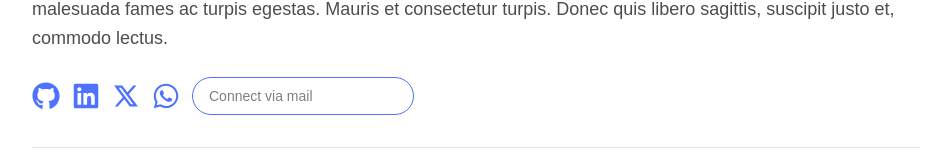
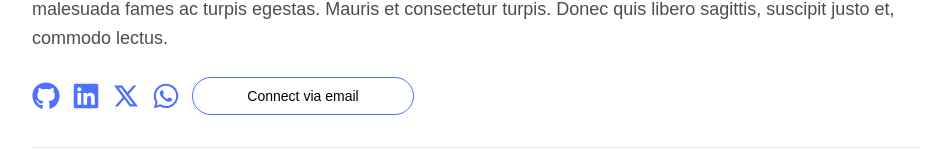
Before and after one commit to BernardSDev/portfolio.frontend, a Next.js app: page / in a window 1280 px wide. Shown: the part 204-371 px from the top of the page, without its empty margins (164-1115 px from the left). Built offline with nearby package versions, Linux system fonts and the light colour scheme; a web font is replaced by a local one.

Commit message:
Modularize Identity component into smaller reusable profile components

```diff
--- /dev/null
+++ b/src/components/ConnectCTA/ConnectCTA.tsx
@@ -0,0 +1,14 @@
+import Link from "next/link"
+
+function ConnectCTA() {
+    return (
+        <Link
+            href="/"
+            className={"w-full md:w-1/4 min-w-[180px] border border-primary px-4 py-2 rounded-full text-sm text-center hover:bg-primary hover:text-white transition"}
+        >
+            Connect via email
+        </Link>
+    )
+}
+
+export default ConnectCTA
--- a/src/components/Identity/Identity.tsx
+++ b/src/components/Identity/Identity.tsx
@@ -1,50 +1,27 @@
-import SocialLinkItem from "@/components/SocialLink/SocialLinkItem";
-import {SocialLinks} from "@/data/SocialLinks";
-import SmartImage from "@/components/SmartImage/SmartImage";
+import ProfileHeader from "@/components/ProfileHeader/ProfileHeader";
+import ProfileBio from "@/components/ProfileBio/ProfileBio";
+import ProfileConnections from "@/components/ProfileConnections/ProfileConnections";
 
 function Identity() {
-    return(
+    return (
         <div className={"border-b border-border pb-8"}>
-            <div className={"flex flex-col sm:flex-row gap-4 sm:items-center"}>
-                <SmartImage
-                    variant={"rounded"}
-                    src={"/bernard.png"}
-                    alt={"Bernard"}
-                    width={96}
-                    height={96}
-                    className={"w-24 h-24"}
-                />
-                <div>
-                    <h3 className={"text-2xl sm:text-3xl font-bold"}>Bernard S. Apoh</h3>
-                    <p className={"text-base text-foreground/70 leading-relaxed"}>Lorem ipsum dolor sit amet.</p>
-                </div>
-            </div>
-            <p className={"text-base sm:text-lg mt-4 text-foreground/70 leading-relaxed"}>
-                Lorem ipsum dolor sit amet, consectetur adipiscing elit.
+            <ProfileHeader
+                name={"Bernard S. Apoh"}
+                tagline={"Lorem ipsum dolor sit amet."}
+                imageSrc={"/bernard.png"}
+            />
+
+            <ProfileBio
+                bio={`Lorem ipsum dolor sit amet, consectetur adipiscing elit.
                 Vestibulum sodales sollicitudin orci quis venenatis. Donec tempus lorem ut nisi scelerisque vestibulum.
                 Pellentesque habitant morbi tristique senectus et netus et malesuada fames ac turpis egestas.
                 Mauris et consectetur turpis. Donec quis libero sagittis, suscipit justo et,
-                commodo lectus.
-            </p>
-            <div className={"mt-6 flex flex-wrap items-center gap-3"}>
-                {
-                    SocialLinks.map(({href, icon: Icon}) => (
-                        <SocialLinkItem
-                            key={href}
-                            href={href}
-                        >
-                            <Icon size={28} />
-                        </SocialLinkItem>
-                    ))
-                }
+                commodo lectus.`}
+            />
 
-                <input
-                    placeholder={"Connect via mail"}
-                    className={"w-full md:w-1/4 min-w-[180px] border border-primary px-4 py-2 rounded-full text-sm"}
-                />
-            </div>
+            <ProfileConnections />
         </div>
     )
 }
 
-export default Identity;
+export default Identity
--- /dev/null
+++ b/src/components/ProfileBio/ProfileBio.tsx
@@ -0,0 +1,13 @@
+interface Props {
+    bio: string
+}
+
+function ProfileBio({ bio }: Props) {
+    return (
+        <p className={"text-base sm:text-lg mt-4 text-foreground/70 leading-relaxed"}>
+            {bio}
+        </p>
+    )
+}
+
+export default ProfileBio
--- /dev/null
+++ b/src/components/ProfileConnections/ProfileConnections.tsx
@@ -0,0 +1,24 @@
+import SocialLinkItem from "@/components/SocialLink/SocialLinkItem"
+import {SocialLinks} from "@/data/SocialLinks"
+import ConnectCTA from "@/components/ConnectCTA/ConnectCTA";
+
+function ProfileConnections() {
+    return (
+        <div className={"mt-6 flex flex-wrap items-center gap-3"}>
+            {
+                SocialLinks.map(({ href, icon: Icon }) => (
+                    <SocialLinkItem
+                        key={href}
+                        href={href}
+                    >
+                        <Icon size={28} />
+                    </SocialLinkItem>
+                ))
+            }
+
+            <ConnectCTA />
+        </div>
+    )
+}
+
+export default ProfileConnections;
--- /dev/null
+++ b/src/components/ProfileHeader/ProfileHeader.tsx
@@ -0,0 +1,37 @@
+import SmartImage from "@/components/SmartImage/SmartImage"
+
+interface Props {
+    name: string
+    tagline: string
+    imageSrc: string
+}
+
+function ProfileHeader({
+                           name,
+                           tagline,
+                           imageSrc
+}: Props) {
+    return (
+        <div className={"flex flex-col sm:flex-row gap-4 sm:items-center"}>
+            <SmartImage
+                variant={"rounded"}
+                src={imageSrc}
+                alt={name}
+                width={96}
+                height={96}
+                className={"w-24 h-24"}
+            />
+
+            <div>
+                <h3 className={"text-2xl sm:text-3xl font-bold"}>
+                    {name}
+                </h3>
+                <p className={"text-base text-foreground/70 leading-relaxed"}>
+                    {tagline}
+                </p>
+            </div>
+        </div>
+    )
+}
+
+export default ProfileHeader
```
